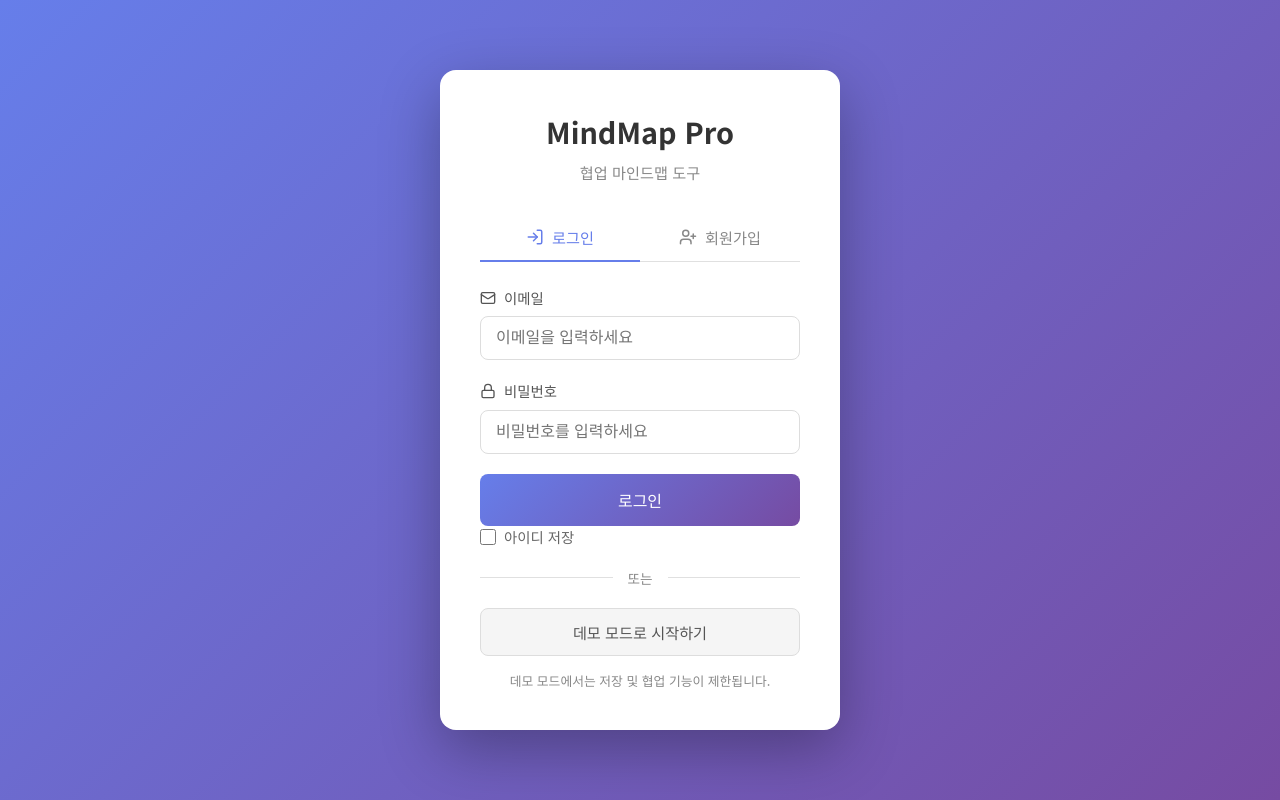
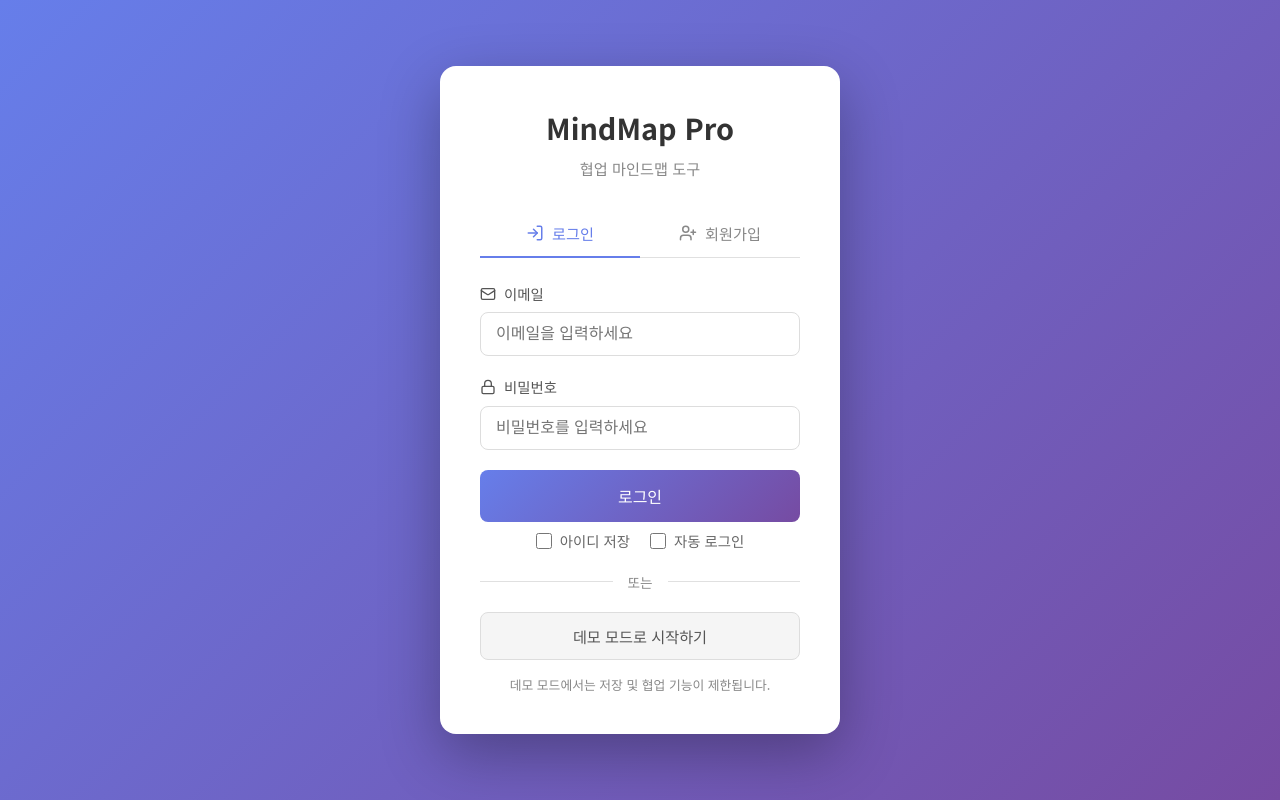
Before and after one commit to yschul/nicksmap, a React (Vite) app: page / in a window 1280 px wide. Built offline with nearby package versions, Linux system fonts and the light colour scheme; no server answers.

Commit message:
feat: 자동 로그인 기능 추가
- 로그인 화면에 자동 로그인 체크박스 추가
- 자동 로그인 시 앱 종료 후 재실행해도 바로 로그인 유지
- 로그아웃 시 자동 로그인 설정 해제

Co-Authored-By: Claude Opus 4.6 (1M context) <noreply@anthropic.com>

```diff
--- a/src/App.css
+++ b/src/App.css
@@ -642,6 +642,13 @@ body {
   box-shadow: 0 0 0 3px rgba(102, 126, 234, 0.2);
 }
 
+.remember-options {
+  display: flex;
+  justify-content: center;
+  gap: 20px;
+  margin-top: 8px;
+}
+
 .remember-email {
   display: flex;
   align-items: center;
--- a/src/App.tsx
+++ b/src/App.tsx
@@ -128,10 +128,13 @@ function App() {
     return () => subscription.unsubscribe()
   }, [])
 
-  // Electron 앱 종료 시 자동 로그아웃
+  // Electron 앱 종료 시 자동 로그아웃 (자동 로그인이 아닌 경우)
   useEffect(() => {
     if (!window.electronAPI?.onAppClosing) return
     window.electronAPI.onAppClosing(() => {
+      const isAutoLogin = localStorage.getItem('mindmap_auto_login') === 'true'
+      if (isAutoLogin) return
+
       // Supabase 관련 localStorage 삭제
       const keysToRemove: string[] = []
       for (let i = 0; i < localStorage.length; i++) {
@@ -312,6 +315,7 @@ function App() {
     }
 
     // 2. 로컬 스토리지 먼저 삭제 (signOut 실패해도 세션 제거됨)
+    localStorage.removeItem('mindmap_auto_login')
     clearSupabaseStorage()
     clearLicense()
 
--- a/src/components/Auth.tsx
+++ b/src/components/Auth.tsx
@@ -8,6 +8,7 @@ interface AuthProps {
 
 const SAVED_EMAIL_KEY = 'mindmap_saved_email'
 const REMEMBER_EMAIL_KEY = 'mindmap_remember_email'
+export const AUTO_LOGIN_KEY = 'mindmap_auto_login'
 
 export default function Auth({ onAuthSuccess }: AuthProps) {
   const [isLogin, setIsLogin] = useState(true)
@@ -19,6 +20,9 @@ export default function Auth({ onAuthSuccess }: AuthProps) {
   const [licenseKey, setLicenseKey] = useState('')
   const [rememberEmail, setRememberEmail] = useState(() => {
     return localStorage.getItem(REMEMBER_EMAIL_KEY) === 'true'
+  })
+  const [autoLogin, setAutoLogin] = useState(() => {
+    return localStorage.getItem(AUTO_LOGIN_KEY) === 'true'
   })
   const [loading, setLoading] = useState(false)
   const [error, setError] = useState('')
@@ -60,6 +64,13 @@ export default function Auth({ onAuthSuccess }: AuthProps) {
       } else {
         localStorage.removeItem(SAVED_EMAIL_KEY)
         localStorage.removeItem(REMEMBER_EMAIL_KEY)
+      }
+
+      // 자동 로그인 처리
+      if (autoLogin) {
+        localStorage.setItem(AUTO_LOGIN_KEY, 'true')
+      } else {
+        localStorage.removeItem(AUTO_LOGIN_KEY)
       }
 
       onAuthSuccess()
@@ -166,6 +177,7 @@ export default function Auth({ onAuthSuccess }: AuthProps) {
             </form>
 
             {isLogin && (
+              <div className="remember-options">
                 <div
                   className="remember-email"
                   onClick={() => setRememberEmail(!rememberEmail)}
@@ -176,6 +188,18 @@ export default function Auth({ onAuthSuccess }: AuthProps) {
                     readOnly
                   />
                   <span>아이디 저장</span>
+                </div>
+                <div
+                  className="remember-email"
+                  onClick={() => setAutoLogin(!autoLogin)}
+                >
+                  <input
+                    type="checkbox"
+                    checked={autoLogin}
+                    readOnly
+                  />
+                  <span>자동 로그인</span>
+                </div>
               </div>
             )}
 
```
Lines whose indentation alone changed are shown as unchanged.
